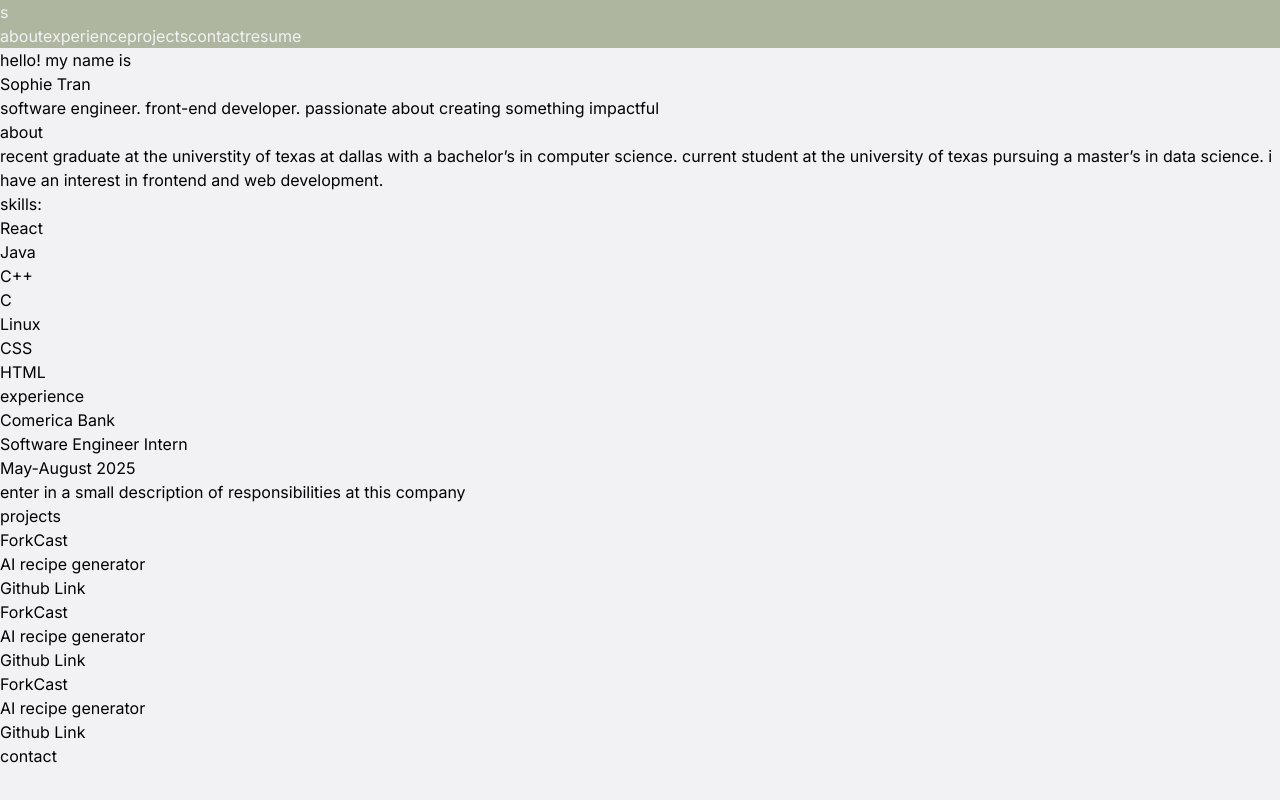
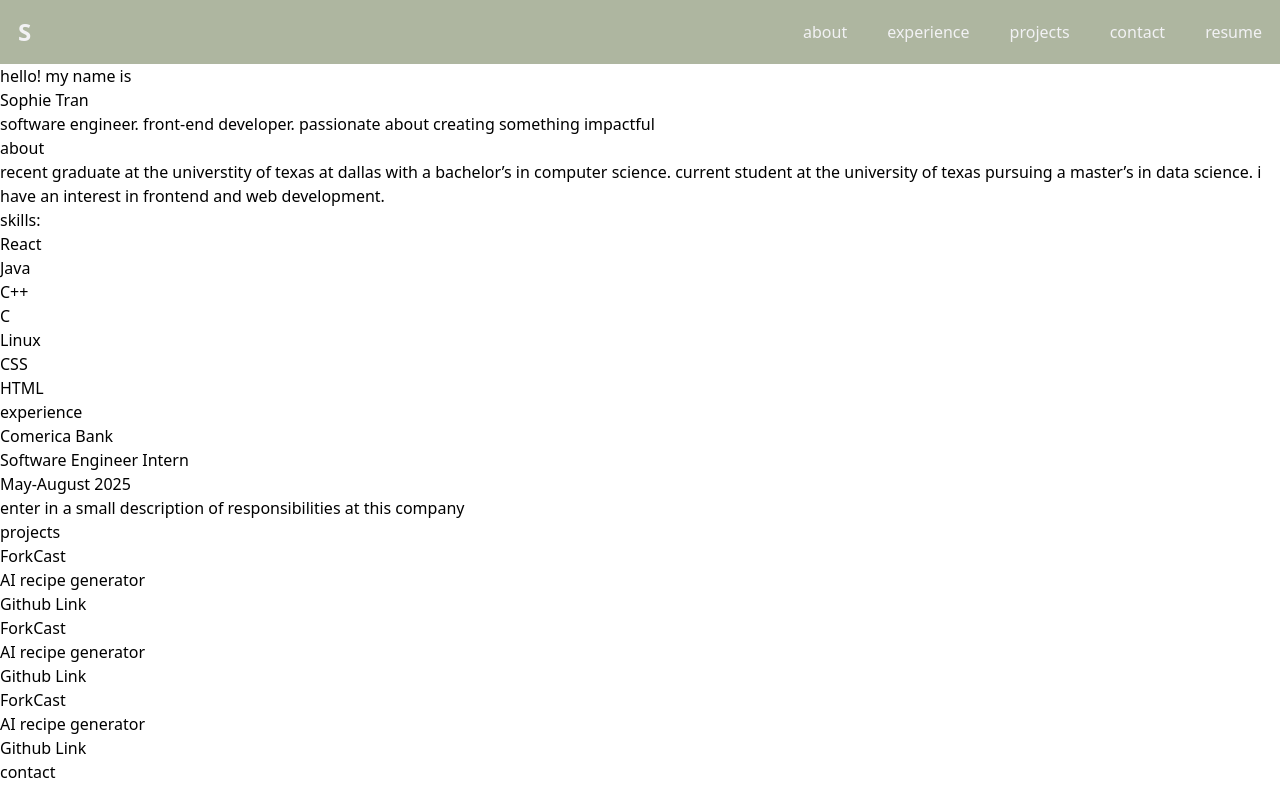
Before and after one commit to sophiietran/portfolio-website, a React (Vite) app: page / in a window 1280 px wide. Built offline with nearby package versions, Linux system fonts and the light colour scheme.

Commit message:
add header functionality and responsiveness

```diff
--- a/src/App.css
+++ b/src/App.css
@@ -1,8 +1,8 @@
-@import "tailwindcss";
 
-header{
+
+/* header{
   background-color: #aeb6a0;
   color: #f2f2f4 ;
   width: 100%;
   margin: 0 auto;
-}
+} */
--- a/src/App.jsx
+++ b/src/App.jsx
@@ -1,4 +1,4 @@
-import './App.css'
+import './index.css'
 import Header from "./components/sections/Header";
 import Home from './components/sections/HomeSection';
 import About from './components/sections/AboutSection';
--- a/src/components/sections/Header.jsx
+++ b/src/components/sections/Header.jsx
@@ -1,16 +1,70 @@
+import React, { useState } from "react";
+export default function Header(){
 
-export default function Header(){
-    return(
-        <header>
-           <p>s</p>
+    const [isMenuOpen, setIsMenuOpen] = useState(false);
 
-           <nav>
-            <a href="#about">about</a>
-            <a href="#experience">experience</a>
-            <a href="#projects">projects</a>
-            <a href="#contact">contact</a>
-            <a href="#resume">resume</a>
-           </nav>
-        </header>
-    )
+    const navLinks = [
+        {name: 'about', href: "#about"},
+        {name: 'experience', href: "#experience"},
+        {name: 'projects', href: "#projects"},
+        {name: 'contact', href: "#contact"},
+        {name: 'resume', href: "#resume"},
+    ]
+
+    function toggleNavMenu(){
+        setIsMenuOpen(prev => !prev)
+    }
+
+    return (
+      <header class="bg-[#aeb6a0] text-[#f2f2f4] flex justify-between items-center py-4 px-4.5 z-50">
+        <a href="#" className="text-2xl font-bold z-50">
+          S
+        </a>
+
+        {/* Desktop */}
+        <nav class="hidden md:flex space-x-10">
+          {/* show all the links */}
+          {navLinks.map((link) => (
+            <a
+              key={link.name}
+              href={link.href}
+              class="hover:text-[#d4d4d8] transition-colors duration-200"
+            >
+              {link.name}
+            </a>
+          ))}
+        </nav>
+
+        {/* Mobile/Hamburger menu icon */}
+        <div class="md:hidden flex items-center z-50">
+          <button onClick={toggleNavMenu} aria-label="Toggle navigation menu">
+            {isMenuOpen === false ? (
+              <img
+                src="src/assets/hamburger-menu.png"
+                alt="navigation menu"
+                class="h-8 w-8"
+              />
+            ) : (
+              <img src="src/assets/back.png" alt="close menu" class="h-8 w-8" />
+            )}
+          </button>
+        </div>
+
+        <div
+          class= {`fixed inset-y-0 right-0 bg-[#aeb6a0] z-40 w-50 transform transition-transform duration-300 ease-in-out md:hidden ${isMenuOpen ? 'translate-x-0' : 'translate-x-full'} flex flex-col items-center justify-baseline space-y-8 pt-30`}
+        >
+
+          {navLinks.map((link) => (
+            <a
+              key={link.name}
+              href={link.href}
+              onClick={toggleNavMenu}
+              class="text-[#f2f2f4] transition-colors duration-200 text-xl"
+            >
+              {link.name}
+            </a>
+          ))}
+        </div>
+      </header>
+    );
 }
--- a/src/index.css
+++ b/src/index.css
@@ -1,8 +1,10 @@
-body{
+@import "tailwindcss";
+
+/* body{
   background-color: #f2f2f4;
   margin: 0;
   padding: 0;
   height: 100%;
   width: 100%;
   font-family: 'Inter', sans-serif;
-}
+} */
```
Also changed, not shown: src/assets/back.png (added), src/assets/hamburger-menu.png (added).
